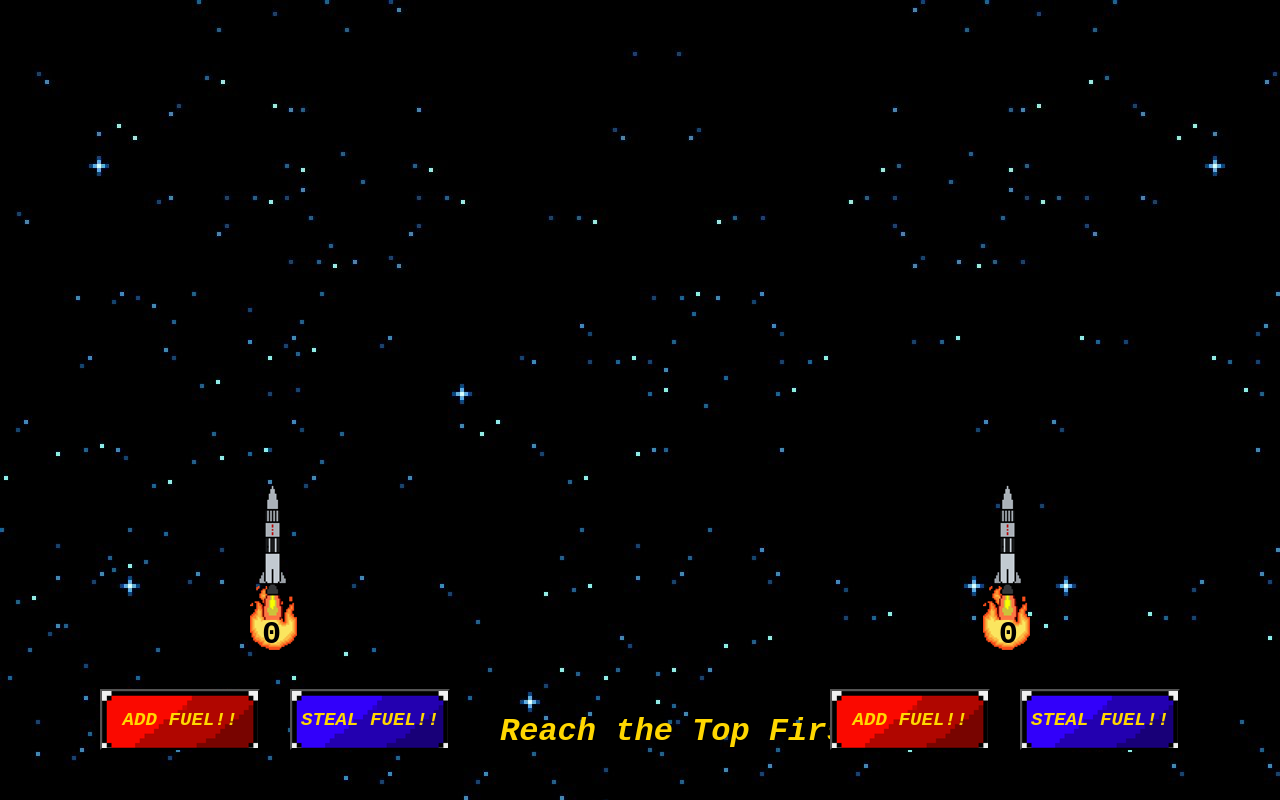
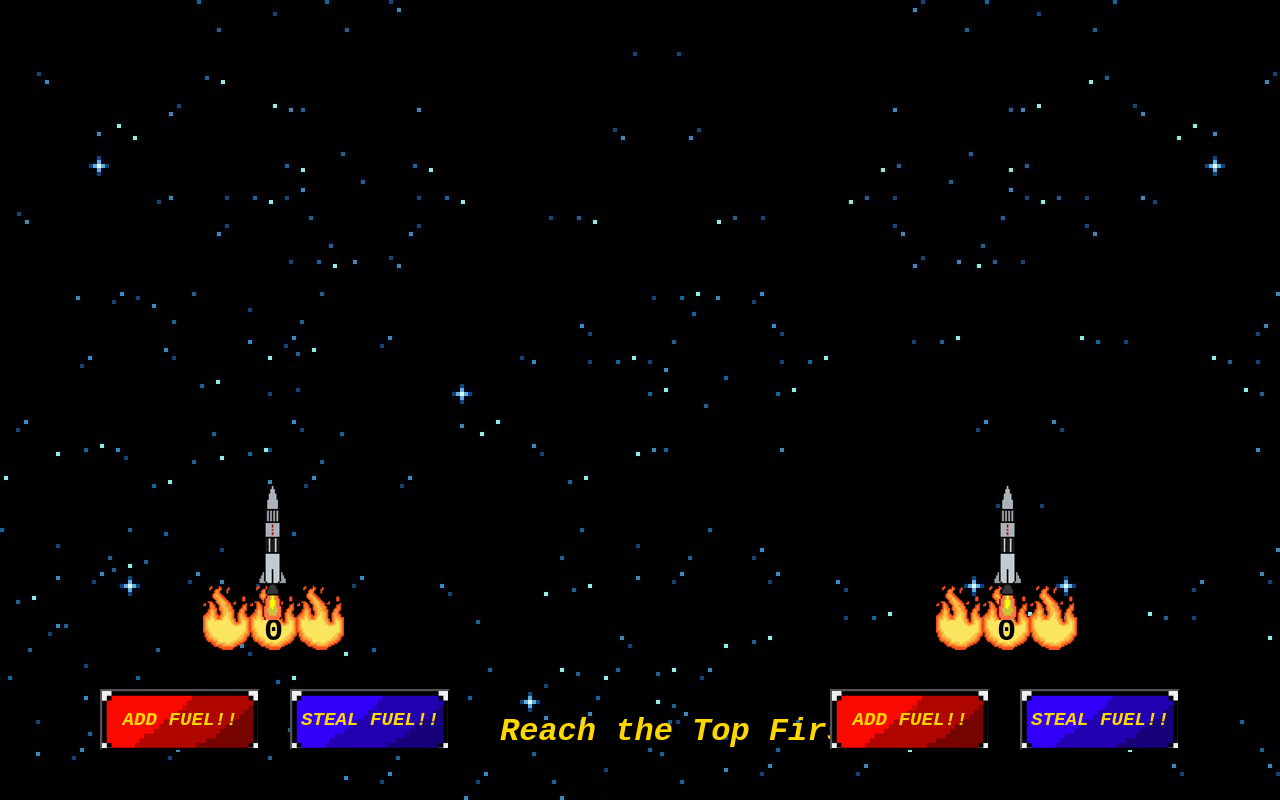
Before and after one commit to BodhaanshRavipati325/Usmosis-DemoGame, a plain HTML site: page index.html in a window 1280 px wide. Drawn offline with Linux system fonts and the light colour scheme.

Commit message:
-Number Spacing

```diff
--- a/styles.css
+++ b/styles.css
@@ -81,18 +81,22 @@ body {
 
     position: fixed;
     bottom: 150px;
-    left: 250px;
+    left: 203px;
 
     background-image: url("img/fire.png");
 
-    width: 47px;
+    width: 141px;
     height: 64px;
+
+    text-align: center;
 }
 
 #teamAVal {
-    position: fixed;
+    /* position: fixed;
     bottom: 115px;
-    left: 262px;
+    left: 262px; */
+    position: relative;
+    bottom: 5px;
 }
 
 #teamBScore {
@@ -102,18 +106,22 @@ body {
 
     position: fixed;
     bottom: 150px;
-    right: 250px;
+    right: 203px;
 
     background-image: url("img/fire.png");
 
-    width: 47px;
+    width: 141px;
     height: 64px;
+
+    text-align: center;
 }
 
 #teamBVal {
-    position: fixed;
+    /* position: fixed;
     bottom: 115px;
-    right: 262px;
+    right: 262px; */
+    position: relative;
+    bottom: 5px;
 }
 
 #rocketA {
```
